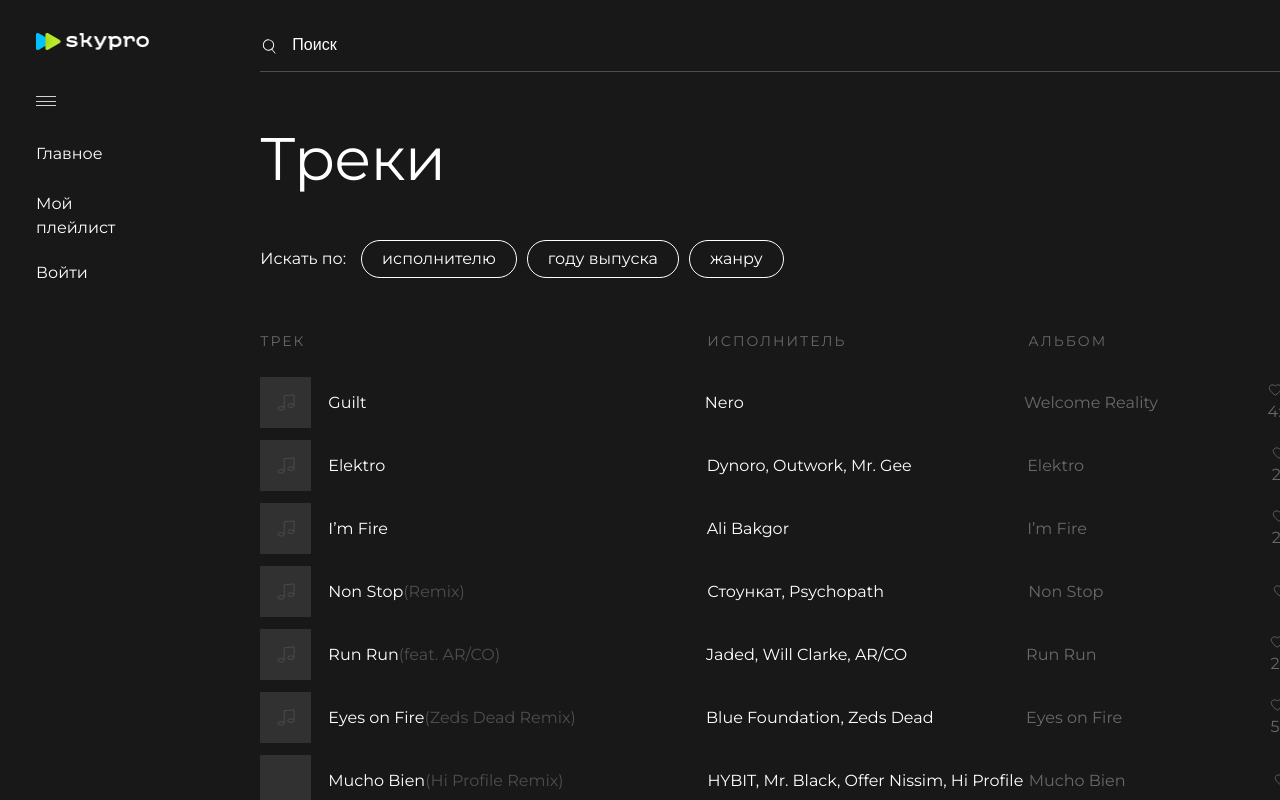
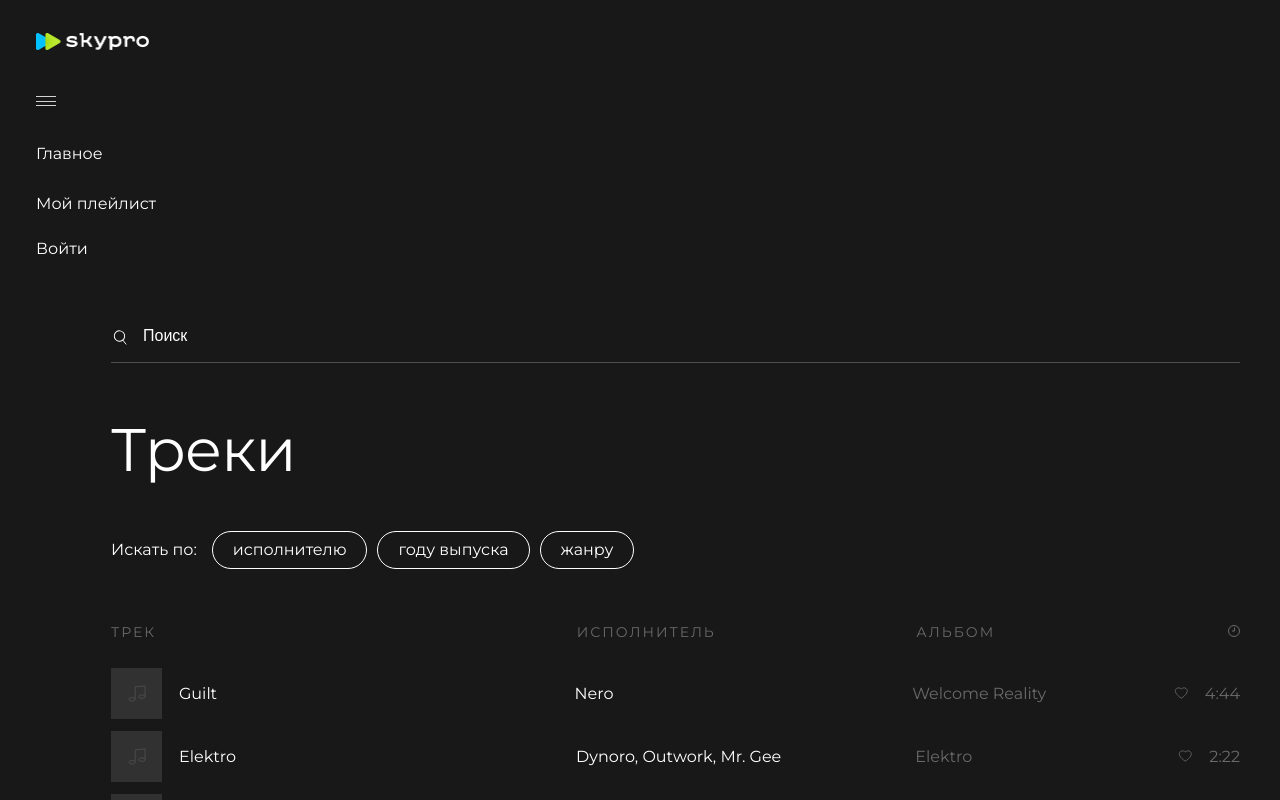
Before and after one commit to katerina07088/skypro-music, a Next.js app: page / in a window 1280 px wide. Built offline with nearby package versions, Linux system fonts and the light colour scheme.

Commit message:
вернула как было

```diff
--- a/src/app/page.module.css
+++ b/src/app/page.module.css
@@ -22,7 +22,7 @@
   display: -ms-flexbox; */
   display: flex;
   -ms-flex-wrap: wrap;
-  //flex-wrap: wrap;
+  flex-wrap: wrap;
   -webkit-box-pack: justify;
   -ms-flex-pack: justify;
   justify-content: space-between;
```
